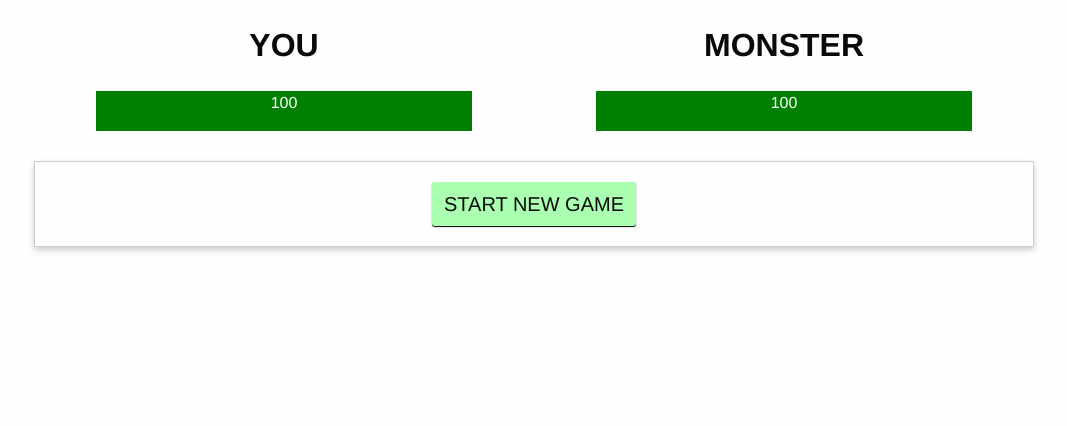
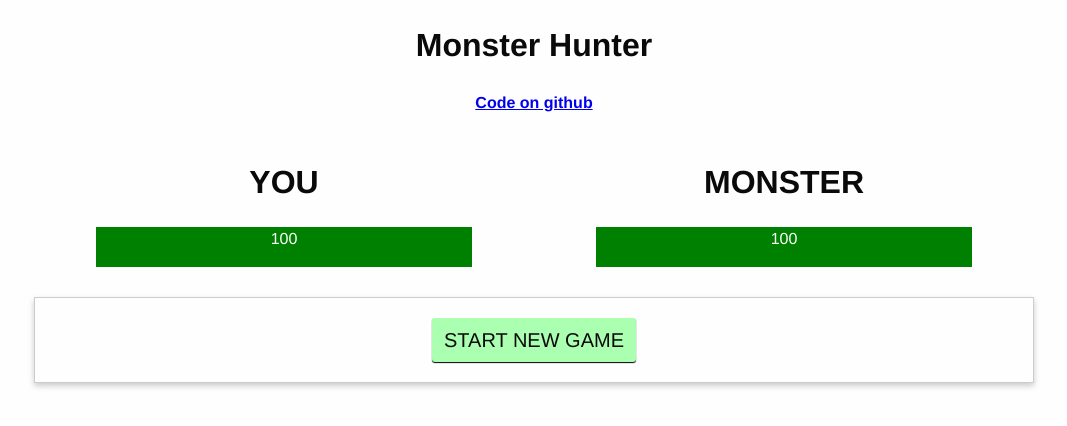
Before and after one commit to milesaylward/monster-hunter, a plain HTML site: page index.html in a window 1280 px wide. Shown: the whole page, without its empty margins (106-1173 px from the left). Drawn offline with nearby package versions, Linux system fonts and the light colour scheme.

Commit message:
add git link & title

```diff
--- a/index.html
+++ b/index.html
@@ -7,7 +7,13 @@
     <link rel="stylesheet" href="css/app.css">
 </head>
 <body>
-<div id="app">
+  <div id="app">
+    <h1 class="text-center">Monster Hunter</h1>
+    <h4 class="text-center">
+      <a href="https://github.com/milesaylward/monster-hunter">
+        Code on github
+      </a>
+    </h4>
     <section class="row">
         <div class="small-6 columns">
             <h1 class="text-center">YOU</h1>
```
